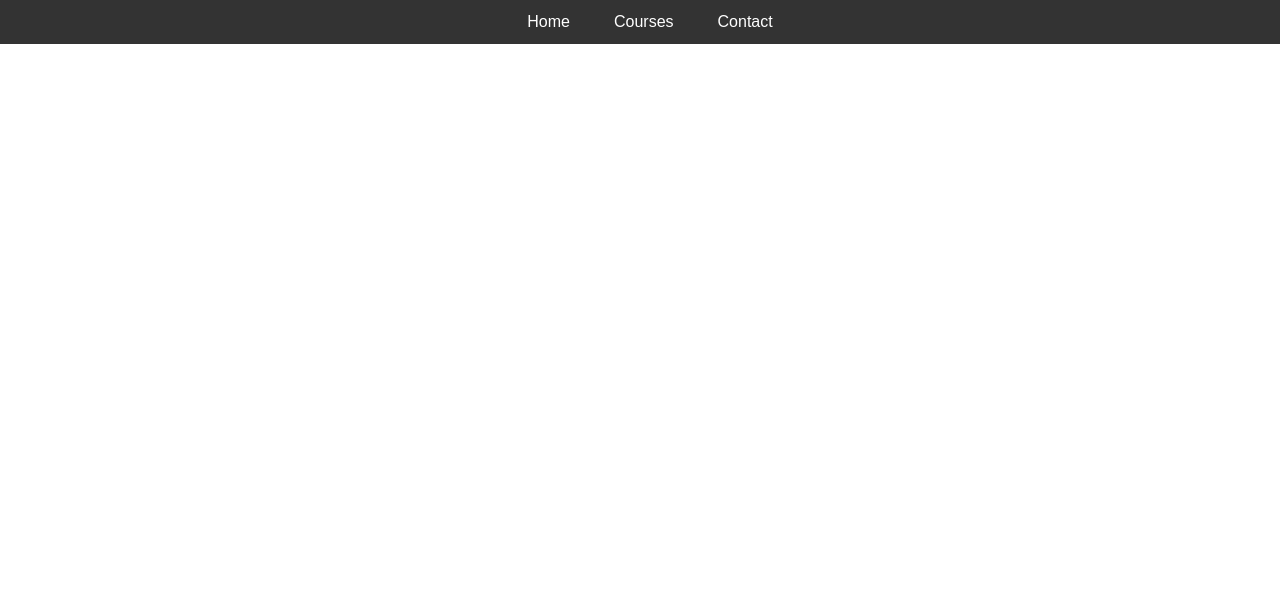
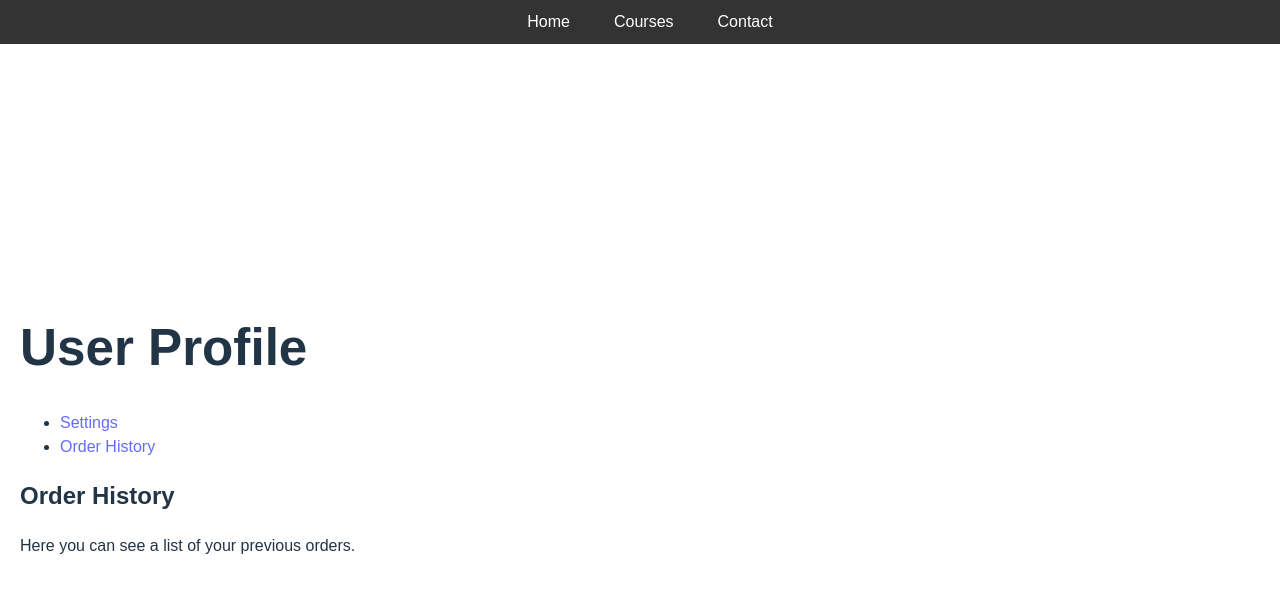
Before and after one commit to JustinHu8/react-9-authentication, a React (Vite) app: page /profile/orders in a window 1280 px wide. Shown: the top 592 px of the page. Built offline with nearby package versions, Linux system fonts and the light colour scheme.

Commit message:
Implementing nested routes

```diff
--- a/src/App.tsx
+++ b/src/App.tsx
@@ -5,7 +5,9 @@ import HomePage from './pages/HomePage'
 import CourseListPage from './pages/CourseListPage'
 import CourseDetailPage from './pages/CourseDetailsPage'
 import ContactPage from './pages/ContactPage'
-
+import UserProfilePage from './pages/UserProfilePage'
+import Settings from './components/Settings/Settings'
+import Orders from './components/Orders/Orders'
 
 
 const App = () => {
@@ -19,6 +21,10 @@ const App = () => {
           <Route path="/courses" element={<CourseListPage />} />
           <Route path="/courses/:courseId" element={<CourseDetailPage />} />
           <Route path="/contact" element={<ContactPage />} />
+          <Route path="/profile" element={<UserProfilePage />}>
+            <Route path="settings" element={<Settings />} />
+            <Route path="orders" element={<Orders />} />
+          </Route>
         </Routes>
       </div>
     </div>
--- /dev/null
+++ b/src/components/Orders/Orders.tsx
@@ -0,0 +1,10 @@
+const Orders = () => {
+    return (
+      <div>
+        <h2>Order History</h2>
+        <p>Here you can see a list of your previous orders.</p>
+      </div>
+    );
+  };
+
+  export default Orders;
--- /dev/null
+++ b/src/components/Settings/Settings.tsx
@@ -0,0 +1,11 @@
+
+const Settings = () => {
+  return (
+    <div>
+      <h2>Settings</h2>
+      <p>Here you can manage your account settings (e.g., change your password, update your profile).</p>
+    </div>
+  );
+};
+
+export default Settings;
--- /dev/null
+++ b/src/pages/UserProfilePage.tsx
@@ -0,0 +1,14 @@
+import { Link, Outlet } from "react-router-dom";
+
+const UserProfilePage = () => (
+  <div>
+    <h1>User Profile</h1>
+    <ul>
+      <li><Link to="settings">Settings</Link></li>
+      <li><Link to="orders">Order History</Link></li>
+    </ul>
+    <Outlet />
+  </div>
+);
+
+export default UserProfilePage;
```
